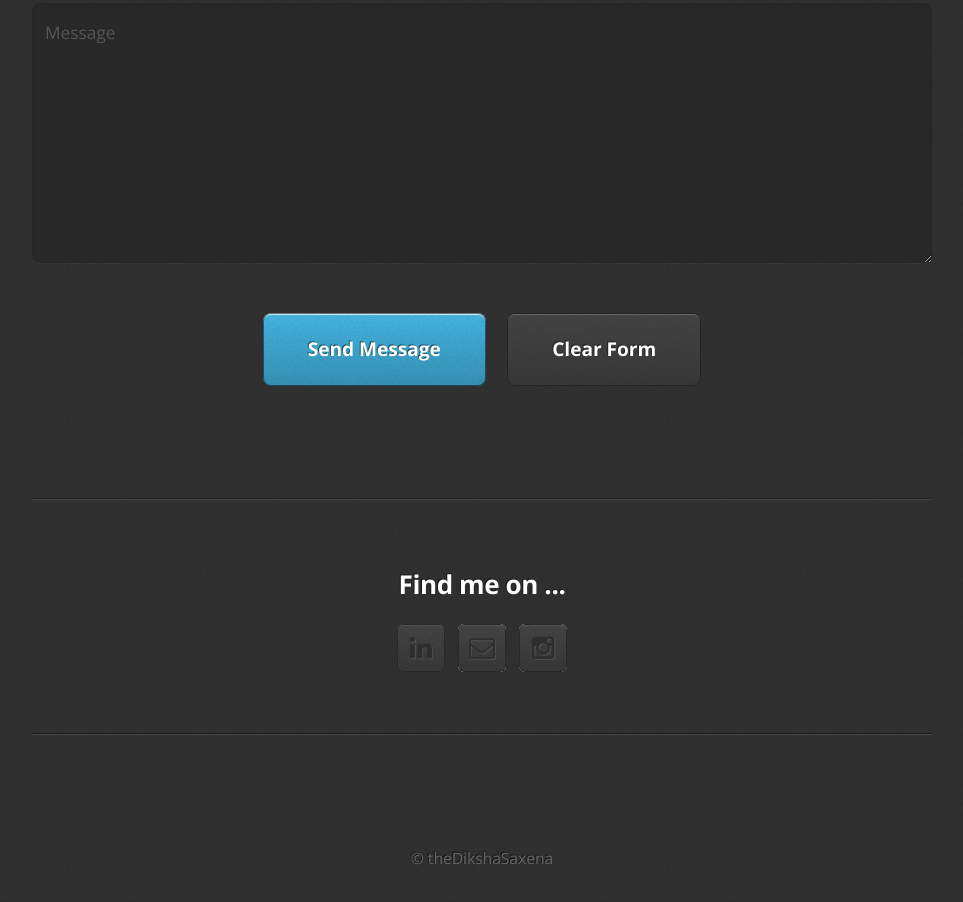
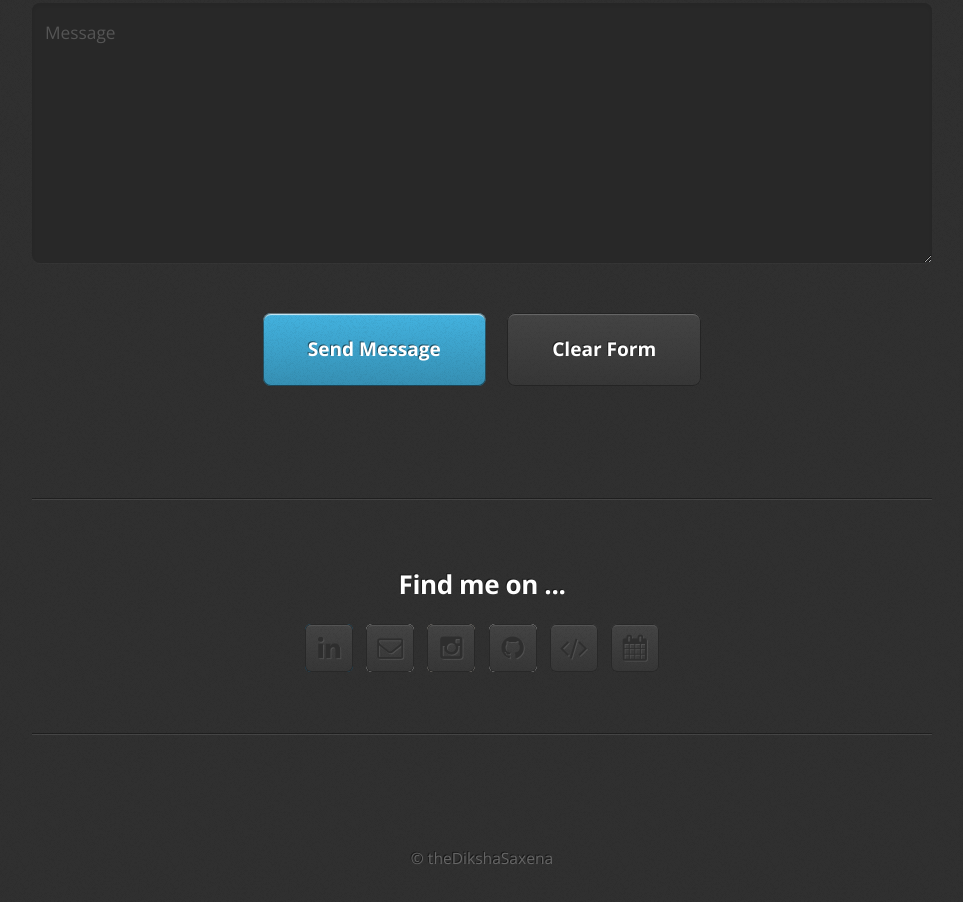
Before and after one commit to theDikshaSaxena/theDikshaSaxena.github.io, a plain HTML site: page index.html in a window 1280 px wide. Shown: the part 4264-5166 px from the top of the page, without its empty margins (158-1121 px from the left). Drawn offline with nearby package versions, Linux system fonts and the light colour scheme.

Commit message:
Update index.html

```diff
--- a/index.html
+++ b/index.html
@@ -216,8 +216,12 @@
 								<h3>Find me on ...</h3>
 								<ul class="social">
 									<li><a href="https://www.linkedin.com/in/diksha-saxena-27a999184" class="icon fa-linkedin"><span class="label">LinkedIn</span></a></li>
-									<li><a href="mailto:diksha.saxena98@gmail.com?subject=Hello Diksha" class="icon fa-envelope-o"><span class="label">Gmail</span></a></li>
+									<li><a href="mailto:diksha.saxena2911@gmail.com?subject=Hello Diksha" class="icon fa-envelope-o"><span class="label">Gmail</span></a></li>
 									<li><a href="https://www.instagram.com/diksha.saxena98/?utm_medium=copy_link" class="icon fa-instagram"><span class="label">Instagram</span></a></li>
+									<li><a href="https://github.com/theDikshaSaxena" class="icon fa-github"><span class="label">GitHub</span></a></li>
+									<li><a href="https://leetcode.com/yourusername" class="icon fa-code"><span class="label">LeetCode</span></a></li>
+									<li><a href="https://calendly.com/yourusername" class="icon fa-calendar"><span class="label">Calendly</span></a></li>
+
 									<!--
 									<li><a href="#" class="icon fa-rss"><span>RSS</span></a></li>
 									<li><a href="#" class="icon fa-instagram"><span>Instagram</span></a></li>
```
